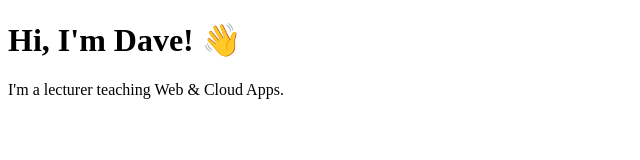
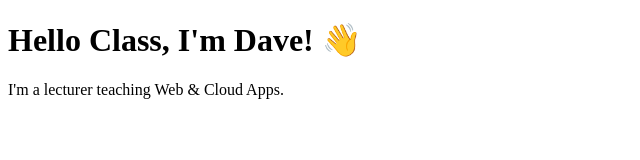
Before and after one commit to davehearne/CV-Site, a plain HTML site: page index.html in a window 1280 px wide. Shown: the whole page, without its empty margins (0-640 px from the left). Drawn offline with Linux system fonts and the light colour scheme.

Commit message:
update header

```diff
--- a/index.html
+++ b/index.html
@@ -70,7 +70,7 @@
         <div class = "main-content">
         <div class = "main-content-heading">
             <h1 >
-                Hi, I'm Dave! 👋
+                Hello Class, I'm Dave! 👋
             </h1>
             I'm a lecturer teaching Web & Cloud Apps.
         </div>
```
